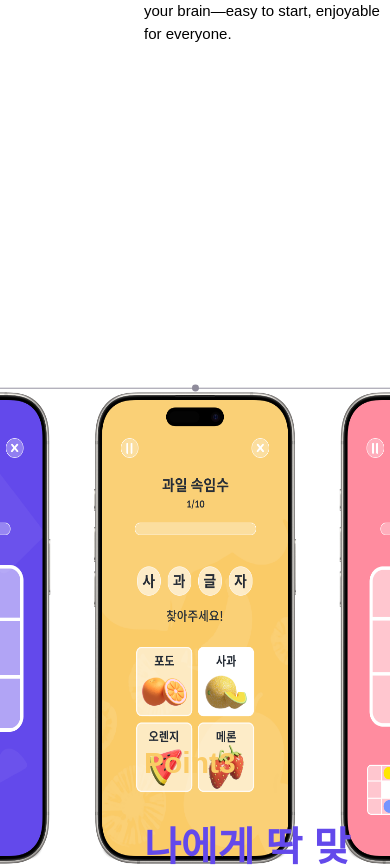
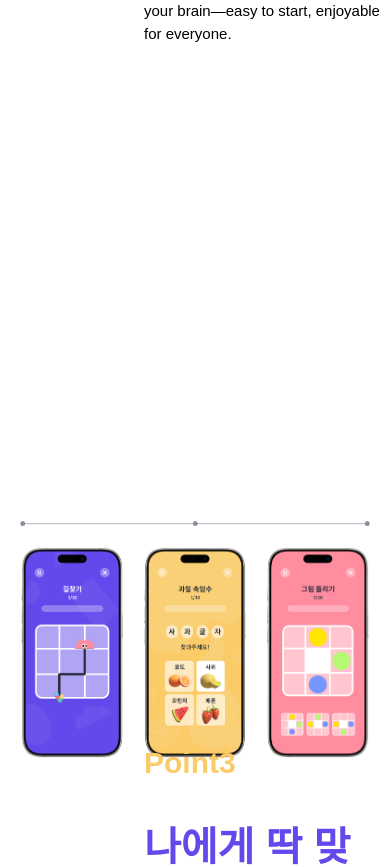
Before and after one commit to CogBrainHealth/React-TeamIntroPage, a Next.js app in the folder teamcog/: page /AppIntro in a window 390 px wide. Shown: the part 2820-3687 px from the top of the page. Built offline with nearby package versions, Linux system fonts and the light colour scheme.

Commit message:
fix/point2 img겹쳐보이는 오류 반응형 수정

```diff
--- a/teamcog/src/components/appIntro/Point2/Point2Description.tsx
+++ b/teamcog/src/components/appIntro/Point2/Point2Description.tsx
@@ -1,24 +1,29 @@
 import styles from "./description.module.css";
 import Image from "next/image";
+
 export default function Point2Description() {
   return (
     <section className={styles.back}>
+      <div className={styles.imageContainer}>
         <Image
           className={styles.graphImg}
           src="/appImages/Point2Graph.svg"
           alt="graph"
           width={500}
           height={500}
+          sizes="(max-width: 768px) 100vw, 50vw"
           priority
         />
         <Image
           className={styles.games}
           src="/appImages/Point2Games.png"
-        alt="graph"
+          alt="games"
           width={700}
-        height={480}
+          height={450}
+          sizes="(max-width: 768px) 100vw, 50vw"
           priority
         />
+      </div>
     </section>
   );
 }
--- a/teamcog/src/components/appIntro/Point2/description.module.css
+++ b/teamcog/src/components/appIntro/Point2/description.module.css
@@ -1,18 +1,30 @@
 .back {
-  height: 100vh;
+  min-height: 100vh;
   display: flex;
   flex-direction: column;
   align-items: center;
-  justify-content: flex-start;
+  justify-content: center;
   background-color: #ffffff;
+  padding: 20px;
+  box-sizing: border-box;
 }
 
-.graphImg {
-  margin-top: -80px;
-  display: block;
+.imageContainer {
+  display: flex;
+  flex-direction: column;
+  align-items: center;
+  width: 100%;
+  gap: 20px;
+}
+
+.graphImg,
+.games {
+  width: 100%;
+  height: auto;
+  max-width: 500px;
+  object-fit: contain;
 }
 
 .games {
-  margin-top: -250px; /* Add some space between the two images */
-  display: block;
+  max-width: 700px;
 }
```
Lines whose indentation alone changed are shown as unchanged.
